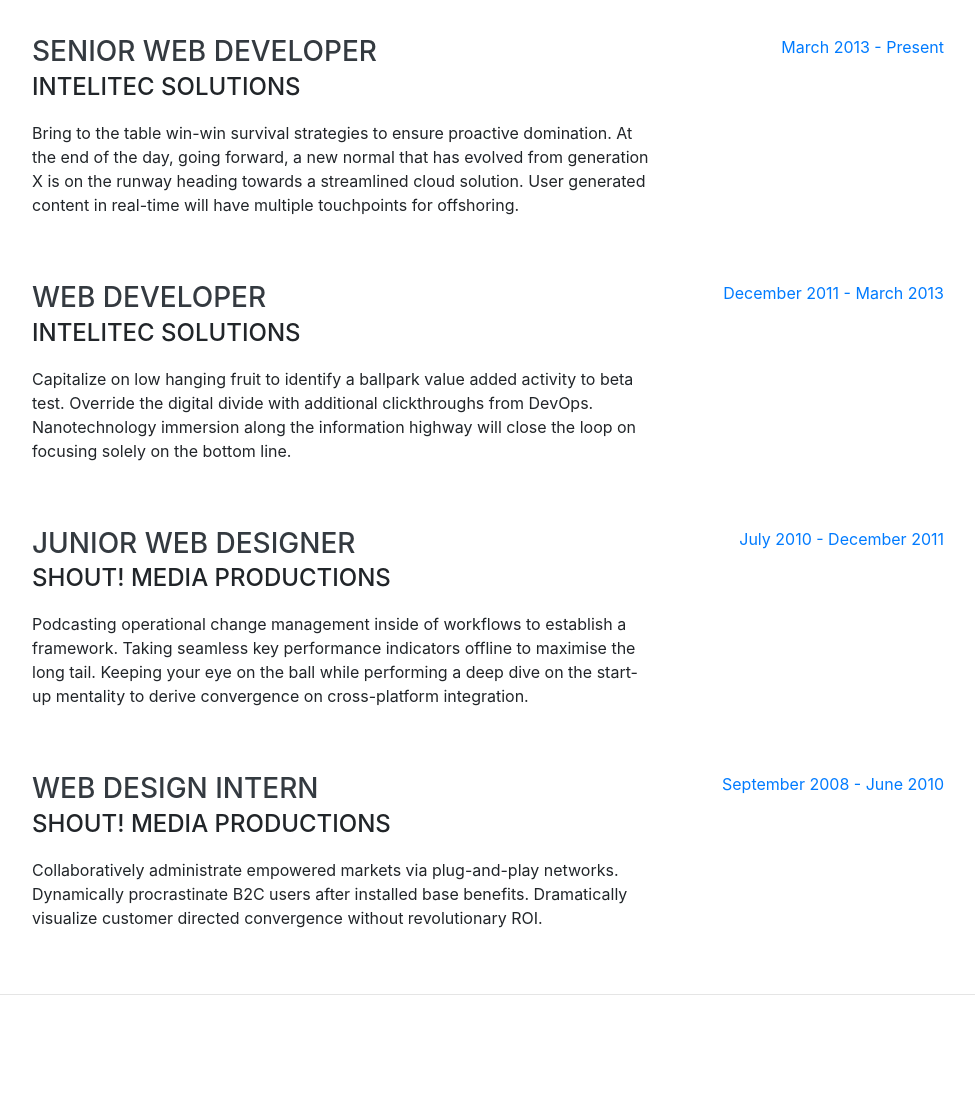
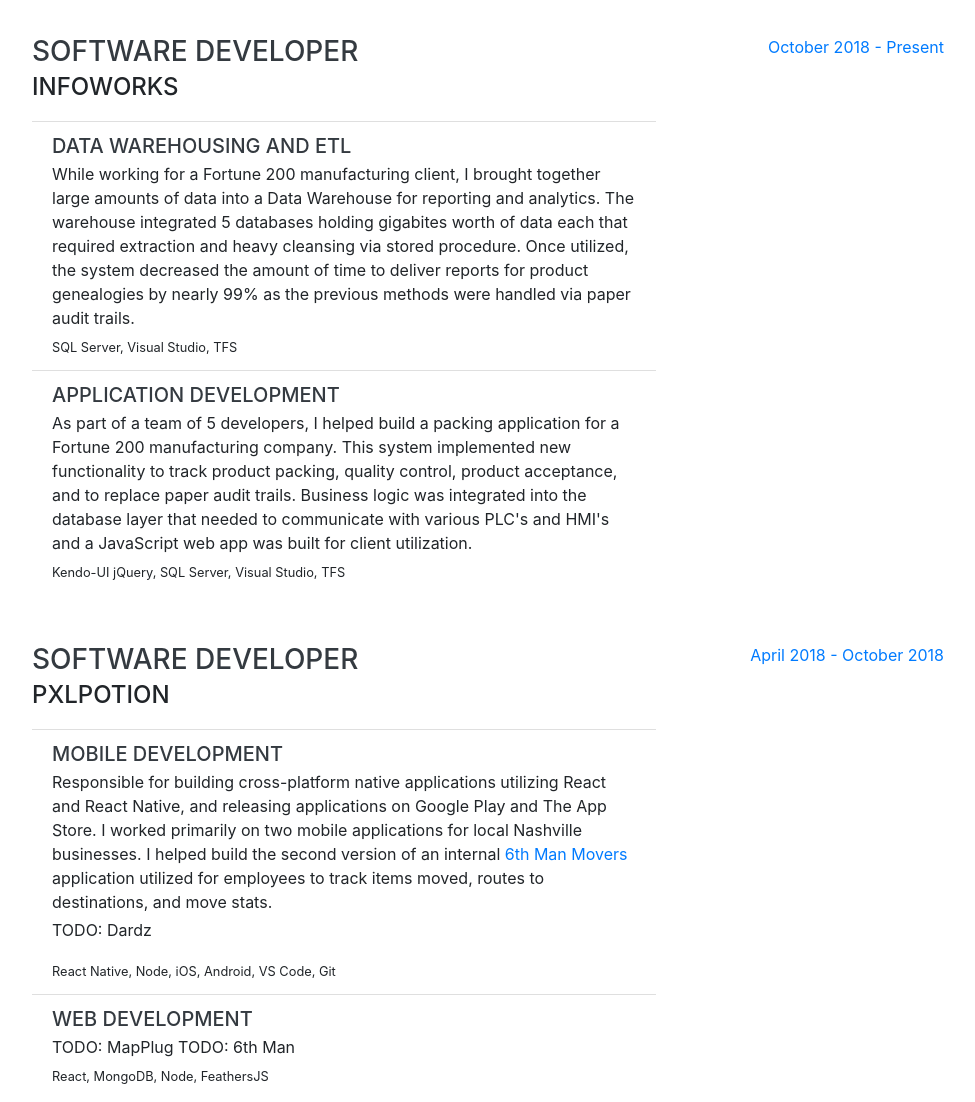
Before and after one commit to DreRandaci/Personal-site-2.0, a website with bundled scripts: page index.html in a window 1280 px wide. Shown: the part 900-2002 px from the top of the page, without its empty margins (288-1263 px from the left). Built offline with nearby package versions, Linux system fonts and the light colour scheme; a web font is replaced by a local one.

Commit message:
infoworks headshot image, WIP project experience

```diff
--- a/index.html
+++ b/index.html
@@ -29,7 +29,7 @@
     <a class="navbar-brand js-scroll-trigger" href="#page-top">
       <span class="d-block d-lg-none">Dre Randaci</span>
       <span class="d-none d-lg-block">
-        <img class="img-fluid img-profile rounded-circle mx-auto mb-2" src="img/profile.jpg" alt="">
+        <img class="img-fluid img-profile rounded-circle mx-auto mb-2" src="img/headshot.jpg" alt="">
       </span>
     </a>
     <button class="navbar-toggler" type="button" data-toggle="collapse" data-target="#navbarSupportedContent"
@@ -76,16 +76,16 @@
           business
           intelligence, data warehousing, mobile app development, fullstack web development, and team collaboration.</p>
         <div class="social-icons">
-          <a href="#" target="_blank">
+          <a href="https://www.linkedin.com/in/dre-randaci/" target="_blank">
             <i class="fab fa-linkedin-in"></i>
           </a>
           <a href="https://github.com/DreRandaci" target="_blank">
             <i class="fab fa-github"></i>
           </a>
-          <a href="#" target="_blank">
+          <a href="https://twitter.com/drerandaci" target="_blank">
             <i class="fab fa-twitter"></i>
           </a>
-          <a href="#" target="_blank">
+          <a href="https://www.facebook.com/dre.randaci" target="_blank">
             <i class="fab fa-facebook-f"></i>
           </a>
         </div>
@@ -98,56 +98,84 @@
       <div class="w-100">
         <h2 class="mb-5">Experience</h2>
 
+        <!-- INFOWORKS -->
         <div class="resume-item d-flex flex-column flex-md-row justify-content-between mb-5">
           <div class="resume-content">
-            <h3 class="mb-0">Senior Web Developer</h3>
-            <div class="subheading mb-3">Intelitec Solutions</div>
-            <p>Bring to the table win-win survival strategies to ensure proactive domination. At the end of the day,
-              going forward, a new normal that has evolved from generation X is on the runway heading towards a
-              streamlined cloud solution. User generated content in real-time will have multiple touchpoints for
-              offshoring.</p>
+            <h3 class="mb-0">Software Developer</h3>
+            <div class="subheading mb-3">InfoWorks</div>
+            <div class="list-group-flush">
+              <div class="list-group-item flex-column align-items-start">
+                <div class="d-flex w-100 justify-content-between">
+                  <h5 class="mb-1">Data warehousing and ETL</h5>
+                </div>
+                <p class="mb-1">While working for a Fortune 200 manufacturing client, I brought together large amounts
+                  of data into a Data Warehouse for
+                  reporting and analytics. The warehouse integrated 5 databases holding
+                  gigabites worth of data each that required extraction and heavy cleansing via stored procedure. Once
+                  utilized, the system decreased the amount of time to deliver
+                  reports for product genealogies by nearly 99% as the previous methods were handled via paper audit
+                  trails.</p>
+                <small>SQL Server, Visual Studio, TFS</small>
+              </div>
+            </div>
+            <div class="list-group-flush">
+              <div class="list-group-item flex-column align-items-start">
+                <div class="d-flex w-100 justify-content-between">
+                  <h5 class="mb-1">Application Development</h5>
+                </div>
+                <p class="mb-1">As part of a team of 5 developers, I helped build a packing application for a Fortune
+                  200 manufacturing company. This system implemented new functionality to track product
+                  packing, quality control, product acceptance, and to replace paper audit trails. Business
+                  logic was integrated into the database layer that needed to communicate with various PLC's and HMI's
+                  and a JavaScript web app was built for client utilization.
+                </p>
+                <small>Kendo-UI jQuery, SQL Server, Visual Studio, TFS</small>
+              </div>
+            </div>
           </div>
           <div class="resume-date text-md-right">
-            <span class="text-primary">March 2013 - Present</span>
+            <span class="text-primary">October 2018 - Present</span>
           </div>
         </div>
 
+        <!-- PXLPOTION -->
         <div class="resume-item d-flex flex-column flex-md-row justify-content-between mb-5">
           <div class="resume-content">
-            <h3 class="mb-0">Web Developer</h3>
-            <div class="subheading mb-3">Intelitec Solutions</div>
-            <p>Capitalize on low hanging fruit to identify a ballpark value added activity to beta test. Override the
-              digital divide with additional clickthroughs from DevOps. Nanotechnology immersion along the information
-              highway will close the loop on focusing solely on the bottom line.</p>
+            <h3 class="mb-0">Software Developer</h3>
+            <div class="subheading mb-3">PxlPotion</div>
+            <div class="list-group-flush">
+              <div class="list-group-item flex-column align-items-start">
+                <div class="d-flex w-100 justify-content-between">
+                  <h5 class="mb-1">Mobile development</h5>
+                </div>
+                <p class="mb-1">
+                  Responsible for building cross-platform native applications utilizing React and React Native, and
+                  releasing applications on Google Play and The App Store. I worked primarily on two mobile applications
+                  for local Nashville businesses. I helped build the second version of an internal <a
+                    href="https://6thmanmovers.com/">6th Man Movers</a>
+                  application utilized for employees to track items moved, routes to destinations, and move stats.
+                </p>
+                <p>TODO: Dardz</p>
+
+                <small>React Native, Node, iOS, Android, VS Code, Git</small>
+              </div>
+            </div>
+            <div class="list-group-flush">
+              <div class="list-group-item flex-column align-items-start">
+                <div class="d-flex w-100 justify-content-between">
+                  <h5 class="mb-1">Web Development</h5>
+                </div>
+                <p class="mb-1">
+                  TODO: MapPlug
+                  TODO: 6th Man
+                </p>
+                <small>React, MongoDB, Node, FeathersJS</small>
+              </div>
+            </div>
+
           </div>
           <div class="resume-date text-md-right">
-            <span class="text-primary">December 2011 - March 2013</span>
-          </div>
-        </div>
-
-        <div class="resume-item d-flex flex-column flex-md-row justify-content-between mb-5">
-          <div class="resume-content">
-            <h3 class="mb-0">Junior Web Designer</h3>
-            <div class="subheading mb-3">Shout! Media Productions</div>
-            <p>Podcasting operational change management inside of workflows to establish a framework. Taking seamless
-              key performance indicators offline to maximise the long tail. Keeping your eye on the ball while
-              performing a deep dive on the start-up mentality to derive convergence on cross-platform integration.</p>
-          </div>
-          <div class="resume-date text-md-right">
-            <span class="text-primary">July 2010 - December 2011</span>
-          </div>
-        </div>
-
-        <div class="resume-item d-flex flex-column flex-md-row justify-content-between">
-          <div class="resume-content">
-            <h3 class="mb-0">Web Design Intern</h3>
-            <div class="subheading mb-3">Shout! Media Productions</div>
-            <p>Collaboratively administrate empowered markets via plug-and-play networks. Dynamically procrastinate B2C
-              users after installed base benefits. Dramatically visualize customer directed convergence without
-              revolutionary ROI.</p>
-          </div>
-          <div class="resume-date text-md-right">
-            <span class="text-primary">September 2008 - June 2010</span>
+            <span class="text-primary">April 2018 - October 2018</span>
           </div>
         </div>
 
```
Also changed, not shown: img/headshot.jpg (added).
